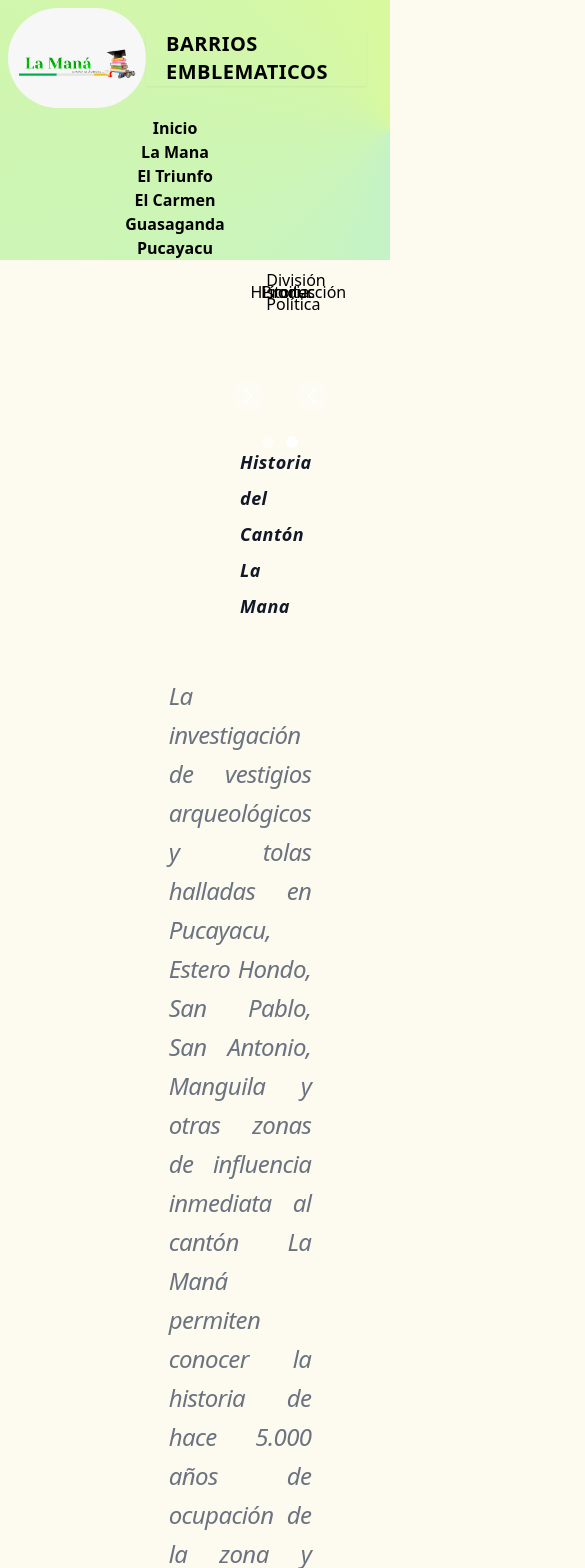
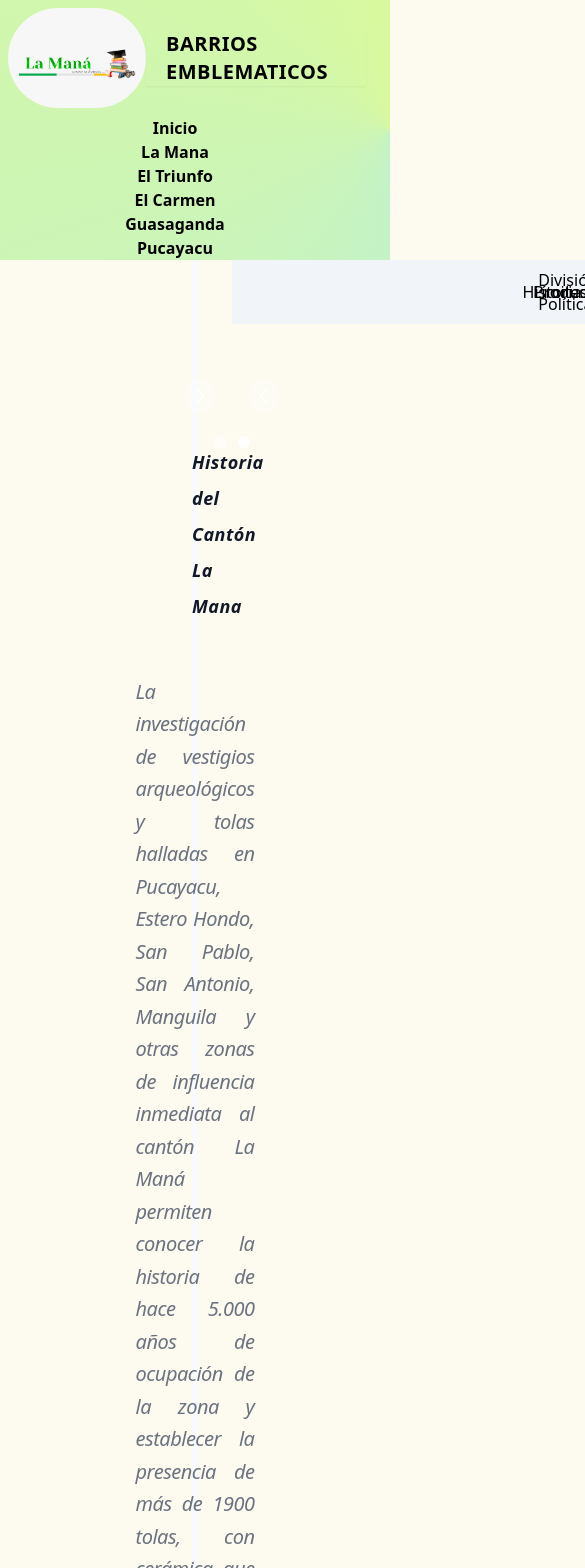
Before and after one commit to Amyssyko/barrios-emblematicos, a Next.js app: page / in a window 390 px wide. Shown: the top 1568 px of the page, 585 px wide, since content can reach past the window. Built offline with nearby package versions, Linux system fonts and the light colour scheme.

Commit message:
sexto cambio

```diff
--- a/components/Layout.js
+++ b/components/Layout.js
@@ -9,7 +9,7 @@ export default function Layout({ children, title }) {
         <meta name="viewport" content="width=device-width, initial-scale=1" />
       </Head>
       <Navbar />
-      <div className="mx-60">{children}</div>
+      <div className="mx-48">{children}</div>
     </>
   )
 }
--- a/pages/carmen.js
+++ b/pages/carmen.js
@@ -17,8 +17,8 @@ export default function Home({ informacion, fotos, barrios }) {
             <div>
               {informacion?.map((info, index) => (
                 <div key={info.id} className="flex justify-center ">
-                  <div className="prose lg:prose-xl">
-                    <div className="my-3 leading-relaxed	normal-case align-middle whitespace-pre-wrap tracking-tight hover:tracking-wide italic antialiased hover:subpixel-antialiased text-gray-500  dark:text-gray-400 text-justify">
+                  <div className="prose-xl">
+                    <div className="px-24 lg:prose-xl my-3 leading-relaxed	normal-case align-middle whitespace-pre-wrap tracking-tight hover:tracking-wide italic antialiased hover:subpixel-antialiased text-gray-500  dark:text-gray-400 text-justify">
                       {info.descripcion_parroquia}
                     </div>
                     <br />
--- a/pages/guasaganda.js
+++ b/pages/guasaganda.js
@@ -15,8 +15,8 @@ export default function Home({ informacion, fotos, recintos, videos }) {
         <div>
           {informacion?.map((info, index) => (
             <div key={info.id} className="flex justify-center ">
-              <div className="prose lg:prose-xl">
-                <div className="my-3 leading-relaxed	normal-case align-middle whitespace-pre-wrap tracking-tight hover:tracking-wide italic antialiased hover:subpixel-antialiased text-gray-500  dark:text-gray-400 text-justify">
+              <div className="prose-xl">
+                <div className="px-24 lg:prose-xl  my-3 leading-relaxed	normal-case align-middle whitespace-pre-wrap tracking-tight hover:tracking-wide italic antialiased hover:subpixel-antialiased text-gray-500  dark:text-gray-400 text-justify">
                   {info.descripcion_parroquia}
                 </div>
                 <br />
@@ -68,7 +68,7 @@ export default function Home({ informacion, fotos, recintos, videos }) {
           </div>
 
           {videos?.map((video, id) => (
-            <div key={id}>
+            <div key={id} className="py-5">
               <div className="text-center my-3 leading-relaxed font-bold text-xl	normal-case align-middle whitespace-pre-wrap tracking-tight  italic antialiased hover:subpixel-antialiased text-gray-900  dark:text-gray-400">
                 {video.descripcion_video}
               </div>
--- a/pages/index.js
+++ b/pages/index.js
@@ -7,9 +7,9 @@ import { canton, data } from "./../services/canton"
 export default function Home() {
   return (
     <Layout>
-      <div className="bg-slate-100">
+      <div className="bg-slate-50">
         <div className="h-36 md:h-38 sm:h-30 xl:h-80 pl-10 md:pl-1 sm:pl-1 pr-10 md:w-full">
-          <div className="bg-slate-100 grid grid-cols-4 gap-2 place-items-center py-2 hover:py-2 w-full">
+          <div className="bg-slate-100 grid grid-cols-4 gap-2 place-items-center py-2 hover:py-2 px-80">
             <Link href="#historia">
               <div className="font-medium hover:text-lime-800 hover:border  rounded-md hover:bg-yellow-400 ">
                 Historia
@@ -61,8 +61,8 @@ export default function Home() {
         </h1>
         {canton?.map((info) => (
           <div key={info.id} className="flex justify-center ">
-            <div className="prose prose-2xl">
-              <div className="my-3 leading-relaxed	normal-case align-middle whitespace-pre-wrap tracking-tight hover:tracking-wide italic antialiased hover:subpixel-antialiased text-gray-500  dark:text-gray-400 text-justify">
+            <div className="prose-xl">
+              <div className=" px-24 lg:prose-xl my-3 leading-relaxed	normal-case align-middle whitespace-pre-wrap tracking-tight hover:tracking-wide italic antialiased hover:subpixel-antialiased text-gray-500  dark:text-gray-400 text-justify">
                 {info.historia}
               </div>
               <br />
--- a/pages/mana.js
+++ b/pages/mana.js
@@ -22,8 +22,8 @@ export default function Home({ informacion, fotos, barrios, videos }) {
             <div>
               {informacion.map((info, index) => (
                 <div key={info.id} className="flex justify-center ">
-                  <div className="prose lg:prose-xl">
-                    <div className="my-3 leading-relaxed	normal-case align-middle whitespace-pre-wrap tracking-tight hover:tracking-wide italic antialiased hover:subpixel-antialiased text-gray-500  dark:text-gray-400 text-justify">
+                  <div className="prose-xl">
+                    <div className="px-24 lg:prose-xl my-3 leading-relaxed	normal-case align-middle whitespace-pre-wrap tracking-tight hover:tracking-wide italic antialiased hover:subpixel-antialiased text-gray-500  dark:text-gray-400 text-justify">
                       {info.descripcion_parroquia}
                     </div>
                     <br />
@@ -91,7 +91,7 @@ export default function Home({ informacion, fotos, barrios, videos }) {
             </div>
 
             {videos?.map((video, id) => (
-              <div key={id}>
+              <div key={id} className="py-5 w-3/4 grid ">
                 <div className="text-center my-3 leading-relaxed font-bold text-xl	normal-case align-middle whitespace-pre-wrap tracking-tight  italic antialiased hover:subpixel-antialiased text-gray-900  dark:text-gray-400">
                   {video.descripcion_video}
                 </div>
--- a/pages/pucayacu.js
+++ b/pages/pucayacu.js
@@ -17,8 +17,8 @@ export default function Home({ informacion, fotos, recintos, videos }) {
           <div>
             {informacion?.map((info, index) => (
               <div key={info.id} className="flex justify-center ">
-                <div className="prose lg:prose-xl">
-                  <div className="my-3 leading-relaxed	normal-case align-middle whitespace-pre-wrap tracking-tight hover:tracking-wide italic antialiased hover:subpixel-antialiased text-gray-500  dark:text-gray-400 text-justify">
+                <div className="prose-xl">
+                  <div className="px-24 lg:prose-xl my-3 leading-relaxed	normal-case align-middle whitespace-pre-wrap tracking-tight hover:tracking-wide italic antialiased hover:subpixel-antialiased text-gray-500  dark:text-gray-400 text-justify">
                     {info.descripcion_parroquia}
                   </div>
                   <br />
@@ -84,7 +84,7 @@ export default function Home({ informacion, fotos, recintos, videos }) {
           </div>
 
           {videos?.map((video, id) => (
-            <div key={id}>
+            <div key={id} className="py-5">
               <div className="text-center my-3 leading-relaxed font-bold text-xl	normal-case align-middle whitespace-pre-wrap tracking-tight  italic antialiased hover:subpixel-antialiased text-gray-900  dark:text-gray-400">
                 {video.descripcion_video}
               </div>
--- a/pages/triunfo.js
+++ b/pages/triunfo.js
@@ -17,8 +17,8 @@ export default function Home({ informacion, fotos, barrios, videos }) {
           <div>
             {informacion?.map((info, index) => (
               <div key={info.id} className="flex justify-center ">
-                <div className="prose lg:prose-xl">
-                  <div className="my-3 leading-relaxed	normal-case align-middle whitespace-pre-wrap tracking-tight hover:tracking-wide italic antialiased hover:subpixel-antialiased text-gray-500  dark:text-gray-400 text-justify">
+                <div className="prose-xl">
+                  <div className="px-24 lg:prose-xl my-3 leading-relaxed	normal-case align-middle whitespace-pre-wrap tracking-tight hover:tracking-wide italic antialiased hover:subpixel-antialiased text-gray-500  dark:text-gray-400 text-justify">
                     {info.descripcion_parroquia}
                   </div>
                   <br />
@@ -86,7 +86,7 @@ export default function Home({ informacion, fotos, barrios, videos }) {
           </div>
 
           {videos?.map((video, id) => (
-            <div key={id}>
+            <div key={id} className="py-5">
               <div className="text-center my-3 leading-relaxed font-bold text-xl	normal-case align-middle whitespace-pre-wrap tracking-tight  italic antialiased hover:subpixel-antialiased text-gray-900  dark:text-gray-400">
                 {video.descripcion_video}
               </div>
```
Also changed, not shown: package.json (+4 -3 lines), 1 other file (tests, documents, lock files or other folders).
